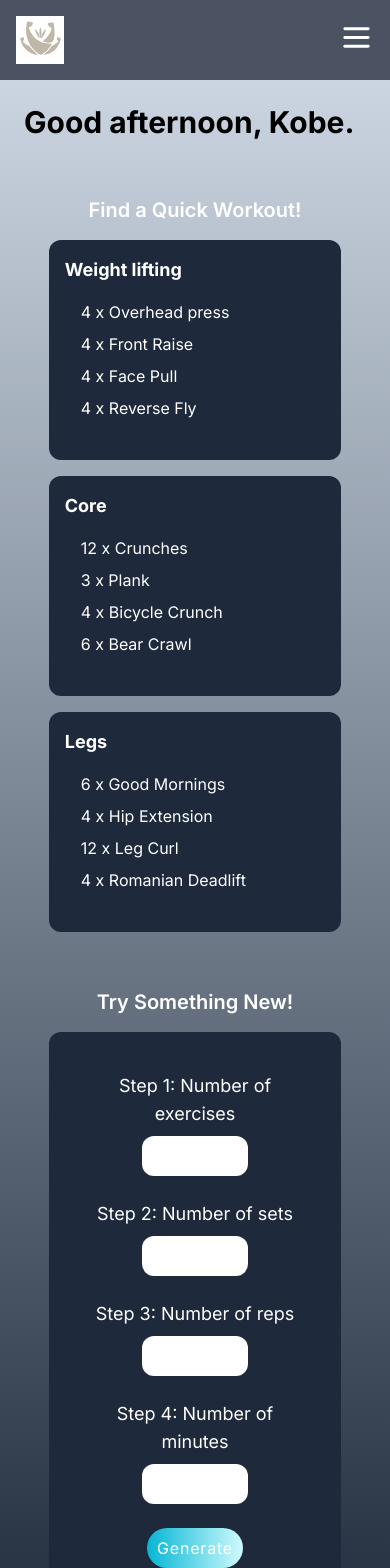
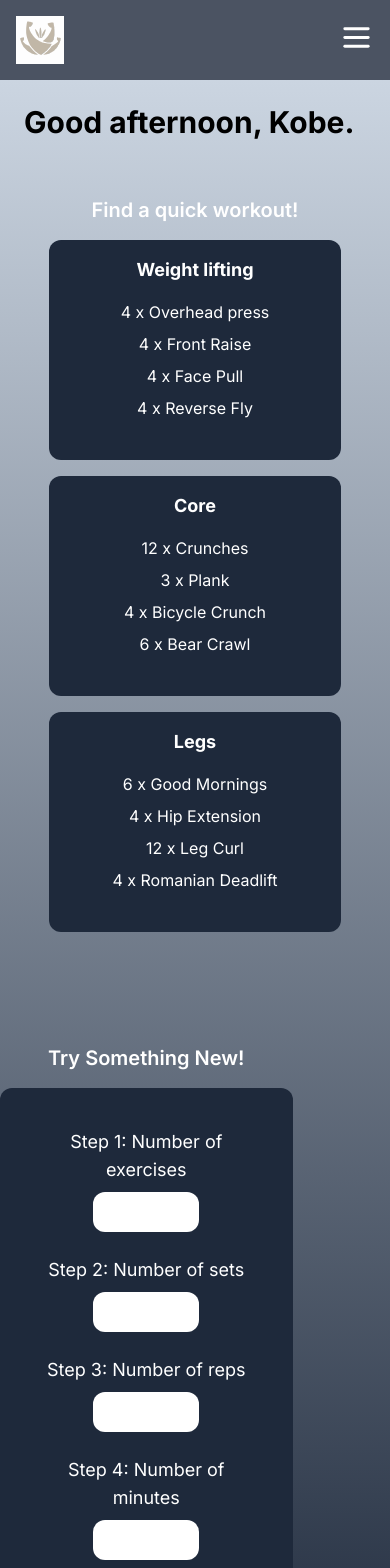
Before and after one commit to Norcrossover/fitness-finesse, a Next.js app: page /dashboard/planner in a window 390 px wide. Shown: the top 1568 px of the page. Built offline with nearby package versions, Linux system fonts and the light colour scheme.

Commit message:
Fixed accessibility issue

```diff
--- a/app/dashboard/planner/page.tsx
+++ b/app/dashboard/planner/page.tsx
@@ -7,9 +7,11 @@ const Planner = () => {
     <>
       {/* Not sure if we're going to take into account the user */}
       <h1 className="text-3xl font-bold mx-6 my-6">Good afternoon, Kobe.</h1>
-      <div className="container text-white flex flex-col items-center my-14">
-        <h2 className="text-xl font-semibold mb-4">Find a Quick Workout!</h2>
-        <div className="w-3/4">
+      <div className="container mx-auto text-white flex flex-col sm:flex-row items-center text-center justify-center my-14 gap-14">
+        <div className="w-3/4 sm:w-1/2">
+          <h2 className="text-xl font-semibold mb-4 sm:text-left">
+            Find a quick workout!
+          </h2>
           <WorkoutCategory
             title="Weight lifting"
             exercises={[
@@ -38,9 +40,12 @@ const Planner = () => {
             ]}
           />
         </div>
-        <h2 className="text-xl font-semibold mb-4 mt-10">Try Something New!</h2>
-        <form className="w-full flex justify-center">
-          <fieldset className="bg-slate-800 p-10 text-center rounded-xl w-3/4">
+        <div className="w-3/4 sm:w-1/2  self-start">
+          <h2 className="text-xl font-semibold mb-4 mt-10 sm:text-left">
+            Try Something New!
+          </h2>
+          <form>
+            <fieldset className="bg-slate-800 p-10 text-center rounded-xl">
               <legend className="sr-only">Try Something New</legend>
               <FormWorkout
                 step={1}
@@ -50,9 +55,10 @@ const Planner = () => {
               <FormWorkout step={2} title="Number of sets" label="sets" />
               <FormWorkout step={3} title="Number of reps" label="reps" />
               <FormWorkout step={4} title="Number of minutes" label="minutes" />
-            <Button text="Generate" className="button-rounded-cyan" />
+              <Button text="Generate" className="button-rounded-cyan mt-4" />
             </fieldset>
           </form>
+        </div>
       </div>
     </>
   );
--- a/components/features/workout/FormWorkout.tsx
+++ b/components/features/workout/FormWorkout.tsx
@@ -10,12 +10,16 @@ const FormSection = ({ step, title, label }: FormWorkoutProps) => (
   <div>
     {/* This can be changed to the data we actually need */}
     <h3 className="text-lg mb-2">{`Step ${step}: ${title}`}</h3>
+    <label
+      htmlFor={label}
+      className="sr-only"
+    >{`This is a label for ${label}`}</label>
     <input
       id={label}
       name={label}
       type="number"
       min={0}
-      className="w-1/2 p-2 rounded-xl bg-white text-black mb-6 focus:outline-none focus:ring-2 focus:ring-cyan-400"
+      className="w-1/2 lg:w-1/2 p-2 rounded-xl bg-white text-black mb-6 focus:outline-none focus:ring-2 focus:ring-cyan-400"
     />
   </div>
 );
```
Lines whose indentation alone changed are shown as unchanged.
